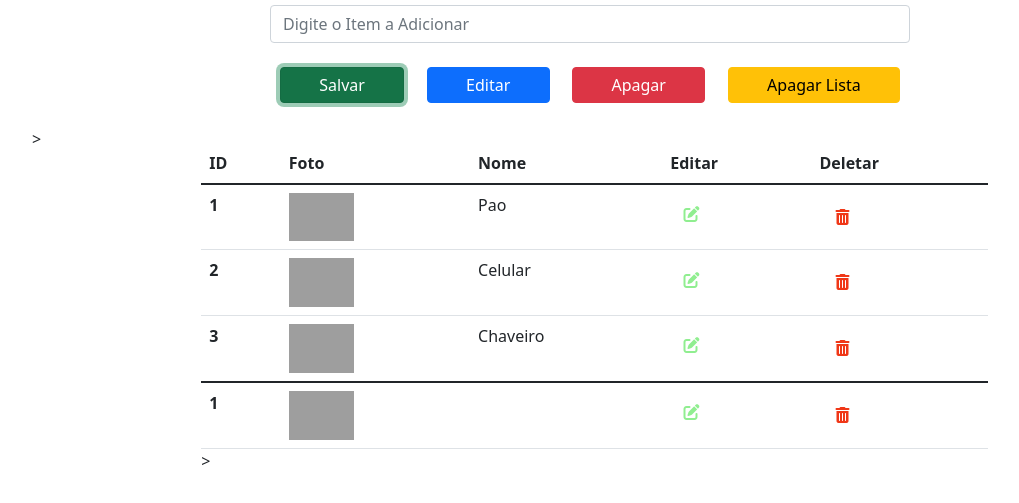
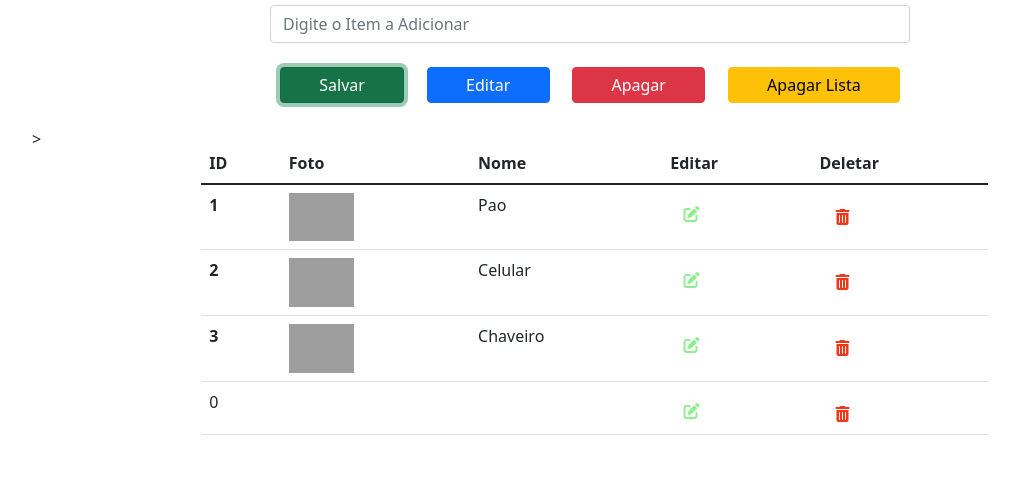
Before and after one commit to rafaelmgbh/projeto-final-simbiose, a plain HTML site: page indexalternativo4.html in a window 1280 px wide. Both pictures are taken after a click on the button "Salvar". Shown: the part 99-602 px from the top of the page, without its empty margins (50-1069 px from the left). Drawn offline with nearby package versions, Linux system fonts and the light colour scheme; grey boxes are pictures that could not be loaded.

Commit message:
Alterando a insersao de dados para inserir uma tabela

```diff
--- a/indexalternativo4.html
+++ b/indexalternativo4.html
@@ -25,7 +25,7 @@
     <div class="d-flex justify-content-center">
         <button class="btn btn-success" id="btn-create" onclick="salvar()" value="valor">Salvar</button>
         <button class="btn btn-primary" id="btn-read"> Editar</button>
-        <button class="btn btn-danger" id="btn-delete">Apagar </button>
+        <button class="btn btn-danger" id="btn-delete" onclick="deletar()">Apagar </button>
         <button class="btn btn-warning" id="btn-deelete-all">Apagar Lista</button>
 
     </div>
@@ -33,7 +33,7 @@
     <div class="container d-flex">
          <!--Tabela aonde exibe os items cadastrados  -->
 
-        <table class="table table-hover" id="tabela-item">
+        <table class="table table-hover" id="tabelaId">
             <thead>
               <tr>
                 <th scope="col">ID</th>
--- a/js.js
+++ b/js.js
@@ -1,19 +1,55 @@
 let captura="";
-arrayItens = "";
+let arrayItens = [];
+let posArray = 0;
+let botaoEditar = `<td><i class="fas fa-edit btnedit"></i></td>`
+let botaoDeletar = `<td><i class="fas fa-trash-alt btndelete"></i></td>`
+let retornoApi = "";
+
 function salvar(){
     captura = document.getElementById('listid').value
-    arrayItens +=captura
+    arrayItens.push(captura)
     console.log(arrayItens)
-    escreveLista(captura)
+    posArray = arrayItens[arrayItens.length-1]
+   /* escreveLista(arrayItens[arrayItens.length-1])*/
+   escreveLista(captura)
+}
+
+
+function deletar(){
+    captura = document.getElementById('listid')
+    let itemDeletar = posArray
+    return document.getElementById('tabela-item').innerHTML += 'teste'
 }
 
 function escreveLista(item){
+    let tabelaId = document.getElementById('tabelaId');
+        for (let i=0; i < arrayItens.length; i++){
+            let tr = tabelaId.insertRow();
+
+            let td_id = tr.insertCell();
+            td_id.innerText = i
+            let td_foto = tr.insertCell();
+            let td_nome = tr.insertCell();
+            td_nome.innerText = arrayItens[i]
+            let td_editar = tr.insertCell();
+            td_editar.innerHTML = botaoEditar
+            let td_deletar = tr.insertCell();
+            td_deletar.innerHTML = botaoDeletar
+
+        }
+}
+
+
+
+/* Funcao que recebe o item e o insere na listagem de itens
+function escreveLista(item){
     return document.getElementById('tabela-item').innerHTML += `<tr>
     <th scope="row">1</th>
-    <td><img class="imgtabela" src="https://tse3.mm.bing.net/th?id=OIP.5-hjugBZmquJKnC2H0brpgHaE8&amp"></i></td>>
-    <td class="linha-tabela">${item}</td>
-    <td><i class="fas fa-edit btnedit"></i></td>
-    <td><i class="fas fa-trash-alt btndelete"></i></td>
+    <td><img class="imgtabela" src="testes.length-1"]}</td>
+    <td class="linha-tabela">Pao</td>
+
+
 
   </tr>`;
 }
+*/
```
